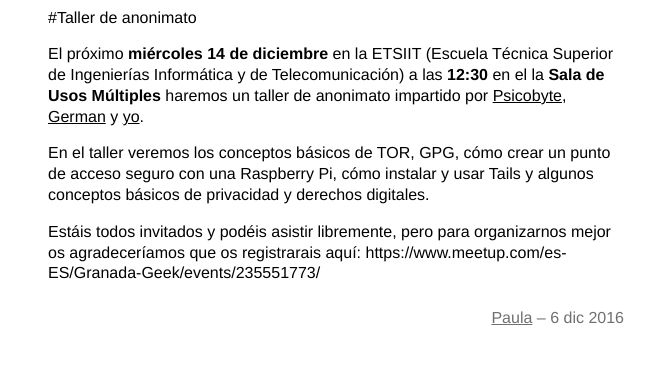
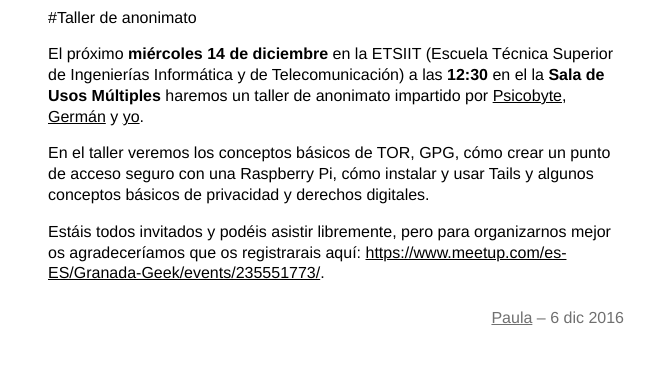
Before and after one commit to Interferencias/interferencias.github.io, a Jekyll site: the page built from _posts/2016-12-6-Taller-de-anonimato.md, in a window 1280 px wide. Shown: the part 252-621 px from the top of the page, without its empty margins (0-669 px from the left). Built offline with Jekyll 4.4.1, drawn with Linux system fonts in a browser that asks for light colours.

Commit message:
Corrige errata en enlace

```diff
--- a/_posts/2016-12-6-Taller-de-anonimato.md
+++ b/_posts/2016-12-6-Taller-de-anonimato.md
@@ -6,8 +6,8 @@
 
 #Taller de anonimato
 
-El próximo **miércoles 14 de diciembre** en la ETSIIT (Escuela Técnica Superior de Ingenierías Informática y de Telecomunicación) a las **12:30** en el la **Sala de Usos Múltiples** haremos un taller de anonimato impartido por [Psicobyte](https://twitter.com/psicobyte_), [German](https://twitter.com/germaaan_) y [yo](https://twitter.com/Terceranexus6).
+El próximo **miércoles 14 de diciembre** en la ETSIIT (Escuela Técnica Superior de Ingenierías Informática y de Telecomunicación) a las **12:30** en el la **Sala de Usos Múltiples** haremos un taller de anonimato impartido por [Psicobyte](https://twitter.com/psicobyte_), [Germán](https://twitter.com/germaaan_) y [yo](https://twitter.com/Terceranexus6).
 
 En el taller veremos los conceptos básicos de TOR, GPG, cómo crear un punto de acceso seguro con una Raspberry Pi, cómo instalar y usar Tails y algunos conceptos básicos de privacidad y derechos digitales.
 
-Estáis todos invitados y podéis asistir libremente, pero para organizarnos mejor os agradeceríamos que os registrarais aquí: https://www.meetup.com/es-ES/Granada-Geek/events/235551773/
+Estáis todos invitados y podéis asistir libremente, pero para organizarnos mejor os agradeceríamos que os registrarais aquí: [https://www.meetup.com/es-ES/Granada-Geek/events/235551773/](https://www.meetup.com/es-ES/Granada-Geek/events/235551773/).
```
